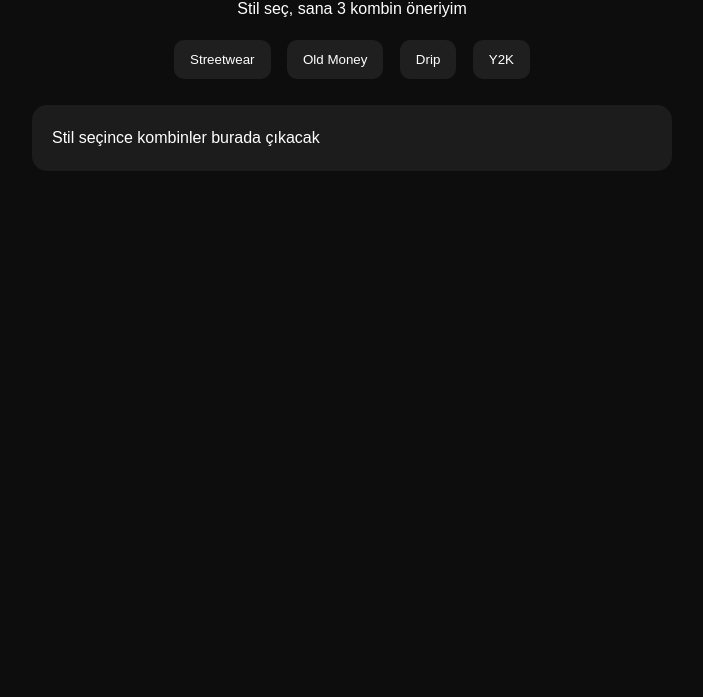
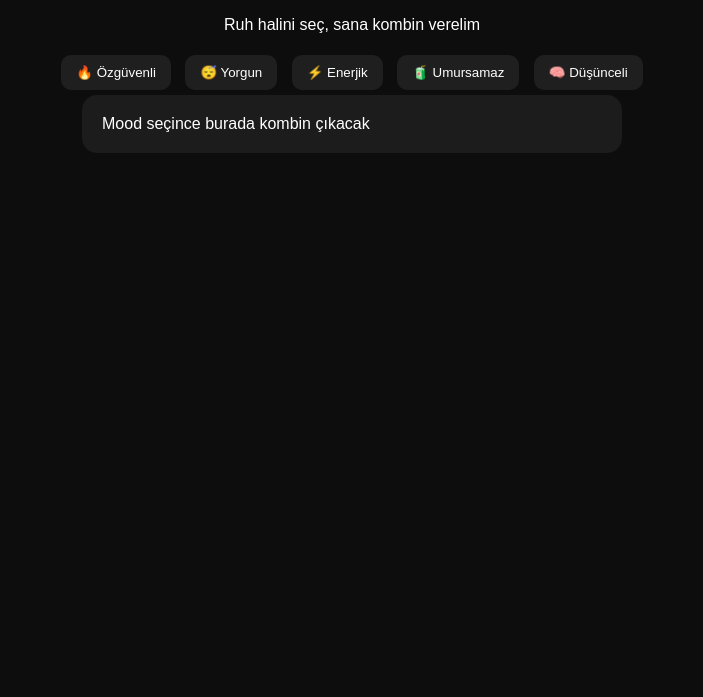
Before and after one commit to ricksanchezz212/kombin-neri, a plain HTML site: page index.html in a window 1280 px wide. Shown: the part 103-800 px from the top of the page, without its empty margins (288-991 px from the left). Drawn offline with Linux system fonts and the light colour scheme.

Commit message:
Update index.html

```diff
--- a/index.html
+++ b/index.html
@@ -2,7 +2,7 @@
 <html lang="tr">
 <head>
   <meta charset="UTF-8">
-  <title>Kombin Asistanı 🔥</title>
+  <title>Mood Style Matcher 😎</title>
 
   <style>
     body {
@@ -10,22 +10,17 @@
       background: #0d0d0d;
       color: white;
       text-align: center;
-      padding: 20px;
-    }
-
-    h1 {
-      margin-bottom: 5px;
+      padding: 30px;
     }
 
     button {
-      margin: 6px;
-      padding: 12px 16px;
+      margin: 5px;
+      padding: 10px 15px;
       border: none;
       border-radius: 10px;
       cursor: pointer;
       background: #1f1f1f;
       color: white;
-      transition: 0.2s;
     }
 
     button:hover {
@@ -37,80 +32,63 @@
       background: #1c1c1c;
       padding: 20px;
       border-radius: 15px;
-      max-width: 600px;
-      margin-left: auto;
-      margin-right: auto;
+      max-width: 500px;
+      margin: auto;
       text-align: left;
-      line-height: 1.6;
     }
 
     .title {
       color: #ffcc00;
       font-weight: bold;
+      margin-bottom: 10px;
     }
   </style>
 </head>
 
 <body>
 
-<h1>🔥 Kombin Asistanı</h1>
-<p>Stil seç, sana 3 kombin öneriyim</p>
+<h1>😎 Mood Style Matcher</h1>
+<p>Ruh halini seç, sana kombin verelim</p>
 
-<button onclick="stylePick('street')">Streetwear</button>
-<button onclick="stylePick('old')">Old Money</button>
-<button onclick="stylePick('drip')">Drip</button>
-<button onclick="stylePick('y2k')">Y2K</button>
+<button onclick="pick('confident')">🔥 Özgüvenli</button>
+<button onclick="pick('tired')">😴 Yorgun</button>
+<button onclick="pick('energetic')">⚡ Enerjik</button>
+<button onclick="pick('chill')">🧃 Umursamaz</button>
+<button onclick="pick('thinking')">🧠 Düşünceli</button>
 
 <div class="box" id="result">
-  Stil seçince kombinler burada çıkacak
+  Mood seçince burada kombin çıkacak
 </div>
 
 <script>
-function stylePick(type){
+function pick(mood){
 
-  let output = "";
+  let result = "";
 
-  if(type === "street"){
-    output = `
-<span class="title">🔥 Streetwear Kombinleri</span><br><br>
-
-1) Oversize hoodie + baggy jean + Nike Dunk + şapka<br>
-2) T-shirt + cargo pant + sneaker + zincir<br>
-3) Hoodie + eşofman altı + retro sneaker + crossbody çanta
-`;
+  if(mood === "confident"){
+    result = "🔥 Oversize hoodie + baggy jean + sneaker + zincir → 'ben buradayım' vibe";
   }
 
-  if(type === "old"){
-    output = `
-<span class="title">💼 Old Money Kombinleri</span><br><br>
-
-1) Beyaz gömlek + slim fit pantolon + loafer + saat<br>
-2) Polo tişört + chino pantolon + clean sneaker<br>
-3) Triko kazak + klasik pantolon + deri ayakkabı
-`;
+  if(mood === "tired"){
+    result = "😴 Basic hoodie + eşofman + rahat sneaker → minimum efor modu";
   }
 
-  if(type === "drip"){
-    output = `
-<span class="title">🔥 Drip Kombinleri</span><br><br>
-
-1) Designer hoodie + baggy pant + zincir + hype sneaker<br>
-2) Oversize tee + ripped jean + aksesuar + Jordan<br>
-3) Full black outfit + minimal takı + premium sneaker
-`;
+  if(mood === "energetic"){
+    result = "⚡ Renkli hoodie + cargo pant + chunky sneaker → dikkat çekme modu";
   }
 
-  if(type === "y2k"){
-    output = `
-<span class="title">💿 Y2K Kombinleri</span><br><br>
-
-1) Parlak hoodie + baggy jean + retro gözlük<br>
-2) Crop jacket + düşük bel pantolon + chunky sneaker<br>
-3) Renkli hoodie + baggy pant + aksesuar overload
-`;
+  if(mood === "chill"){
+    result = "🧃 Basic tişört + relaxed pantolon + sade sneaker → umursamaz cool";
   }
 
-  document.getElementById("result").innerHTML = output;
+  if(mood === "thinking"){
+    result = "🧠 Minimal outfit + koyu renkler + sade stil → derin düşünce vibe";
+  }
+
+  document.getElementById("result").innerHTML = `
+    <div class="title">Kombin Önerisi</div>
+    <div>${result}</div>
+  `;
 }
 </script>
 
```
